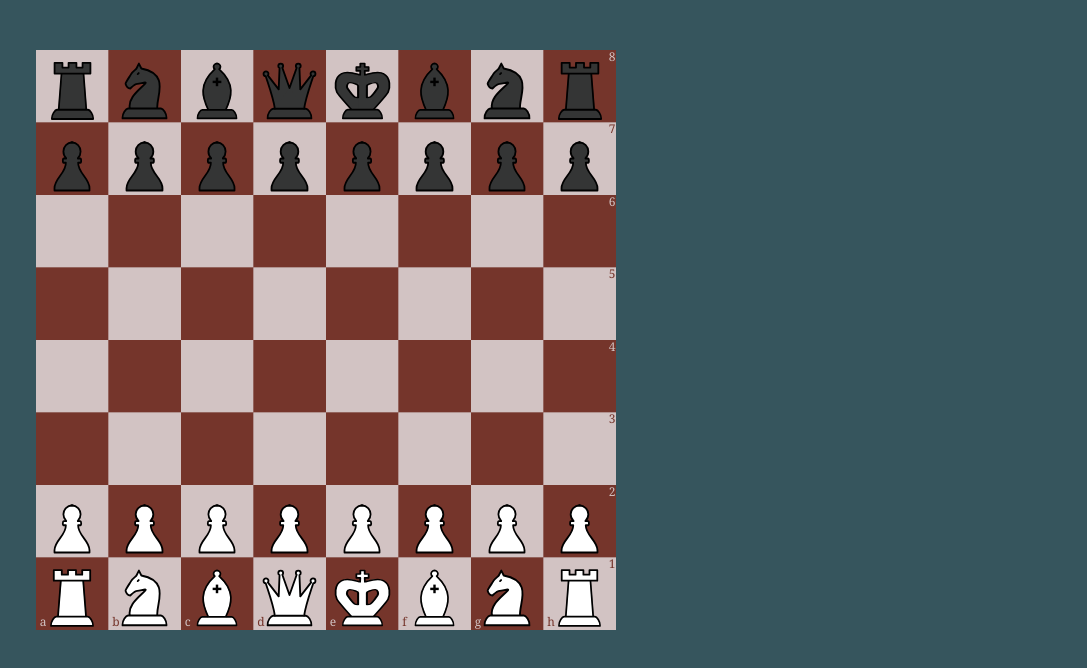
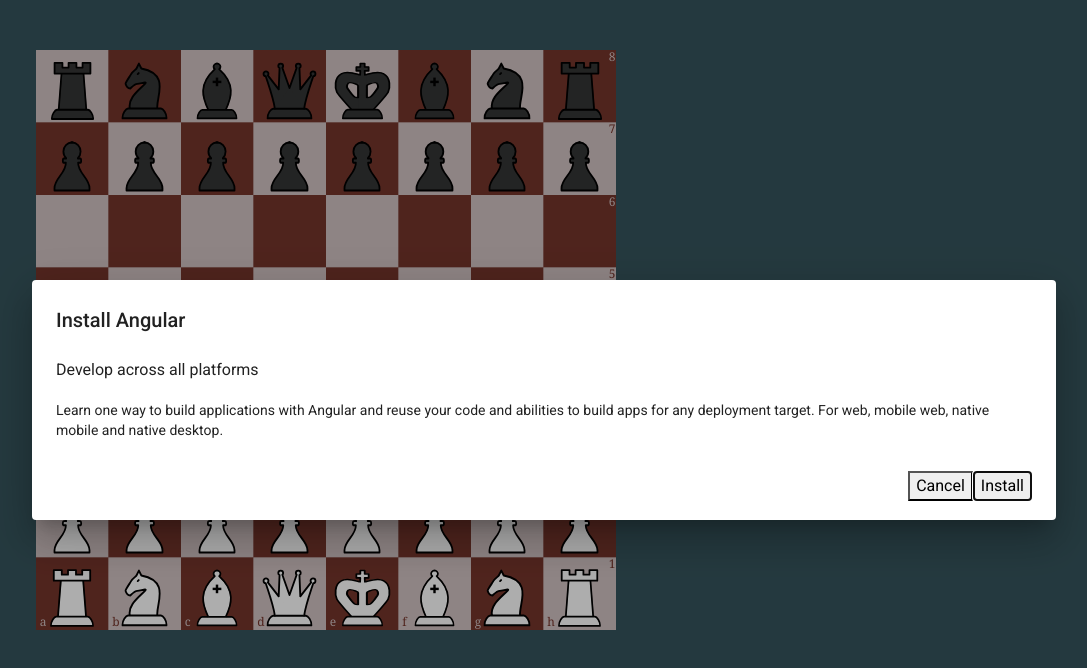
Before and after one commit to krihl4n/ChessUi, an Angular app: page /game2 in a window 1280 px wide. Shown: the top 668 px of the page, without its empty margins (96-1183 px from the left). Built offline with nearby package versions, Linux system fonts and the light colour scheme.

Commit message:
basic angular dialog setup

```diff
--- a/angular.json
+++ b/angular.json
@@ -27,6 +27,7 @@
               "src/assets"
             ],
             "styles": [
+              "./node_modules/@angular/material/prebuilt-themes/deeppurple-amber.css",
               "node_modules/bootstrap/dist/css/bootstrap.min.css",
               "src/styles.css"
             ],
@@ -95,6 +96,7 @@
               "src/assets"
             ],
             "styles": [
+              "./node_modules/@angular/material/prebuilt-themes/deeppurple-amber.css",
               "src/styles.css"
             ],
             "scripts": []
--- a/package.json
+++ b/package.json
@@ -12,10 +12,12 @@
   "private": true,
   "dependencies": {
     "@angular/animations": "^14.2.8",
+    "@angular/cdk": "~14.2.6",
     "@angular/common": "^14.2.8",
     "@angular/compiler": "^14.2.8",
     "@angular/core": "^14.2.8",
     "@angular/forms": "^14.2.8",
+    "@angular/material": "~14.2.6",
     "@angular/platform-browser": "^14.2.8",
     "@angular/platform-browser-dynamic": "^14.2.8",
     "@angular/router": "^14.2.8",
--- a/src/app/app.module.ts
+++ b/src/app/app.module.ts
@@ -1,6 +1,8 @@
 import { NgModule } from '@angular/core';
 import { FormsModule } from '@angular/forms';
 import { BrowserModule } from '@angular/platform-browser';
+import { MatDialogModule } from '@angular/material/dialog';
+import { BrowserAnimationsModule } from '@angular/platform-browser/animations';
 
 import { AppComponent } from './app.component';
 import { BoardComponent } from './board/board.component';
@@ -28,7 +30,9 @@ import { Game2Component } from './game2/game2.component';
   imports: [
     BrowserModule,
     FormsModule,
-    AppRoutingModule
+    AppRoutingModule,
+    BrowserAnimationsModule,
+    MatDialogModule
   ],
   providers: [],
   bootstrap: [AppComponent]
--- a/src/app/game2/game2.component.ts
+++ b/src/app/game2/game2.component.ts
@@ -1,4 +1,6 @@
 import { Component, OnInit } from '@angular/core';
+import { MatDialog, MatDialogConfig } from '@angular/material/dialog';
+import { StartGameDialogComponent } from '../start-game-dialog/start-game-dialog.component';
 
 @Component({
   selector: 'app-game2',
@@ -7,9 +9,21 @@ import { Component, OnInit } from '@angular/core';
 })
 export class Game2Component implements OnInit {
 
-  constructor() { }
+  constructor(private dialog: MatDialog) { }
 
   ngOnInit(): void {
+    this.openDialog()
   }
 
+  openDialog() {
+
+    const dialogConfig = new MatDialogConfig();
+
+    dialogConfig.disableClose = false;
+    dialogConfig.autoFocus = true;
+
+    this.dialog.open(StartGameDialogComponent, dialogConfig);
+  }
 }
+
+// https://blog.angular-university.io/angular-material-dialog/
--- a/src/app/start-game-dialog/start-game-dialog.component.html
+++ b/src/app/start-game-dialog/start-game-dialog.component.html
@@ -1,19 +1,11 @@
-<div class="modal" tabindex="-1" role="dialog" [ngStyle]="{'display':'block'}">
-    <div class="modal-dialog" role="document">
-        <div class="modal-content">
-            <div class="modal-header">
-                <h4 class="modal-title">XXX</h4>
-            </div>
-            <div class="modal-body">
-                <p>xxx xxx</p>
+<h2 mat-dialog-title>Install Angular</h2>
+<mat-dialog-content class="mat-typography">
+  <h3>Develop across all platforms</h3>
+  <p>Learn one way to build applications with Angular and reuse your code and abilities to build
+    apps for any deployment target. For web, mobile web, native mobile and native desktop.</p>
 
-            </div>
-            <div class="modal-footer">
-                <!-- <button type="button" class="btn btn-danger" (click)="closeDialog()"> -->
-                <button type="button" class="btn btn-danger">
-                    Close
-                </button>
-            </div>
-        </div>
-    </div>
-</div>
+</mat-dialog-content>
+<mat-dialog-actions align="end">
+  <button mat-button mat-dialog-close>Cancel</button>
+  <button mat-button [mat-dialog-close]="true" cdkFocusInitial>Install</button>
+</mat-dialog-actions>
--- a/src/index.html
+++ b/src/index.html
@@ -11,6 +11,9 @@
       var global = window;
     }
   </script>
+  <link rel="preconnect" href="https://fonts.gstatic.com">
+  <link href="https://fonts.googleapis.com/css2?family=Roboto:wght@300;400;500&display=swap" rel="stylesheet">
+  <link href="https://fonts.googleapis.com/icon?family=Material+Icons" rel="stylesheet">
 </head>
 <body style="background-color: #36555D;">
   <app-root></app-root>
--- a/src/styles.css
+++ b/src/styles.css
@@ -1 +1,4 @@
 /* You can add global styles to this file, and also import other style files */
+
+html, body { height: 100%; }
+body { margin: 0; font-family: Roboto, "Helvetica Neue", sans-serif; }
```
Also changed, not shown: 1 other file (tests, documents, lock files or other folders).
